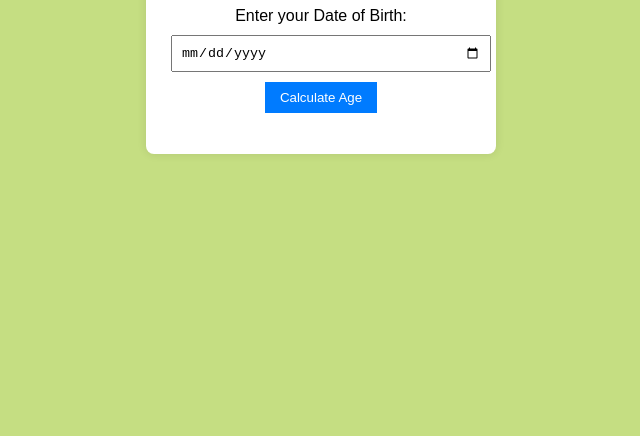
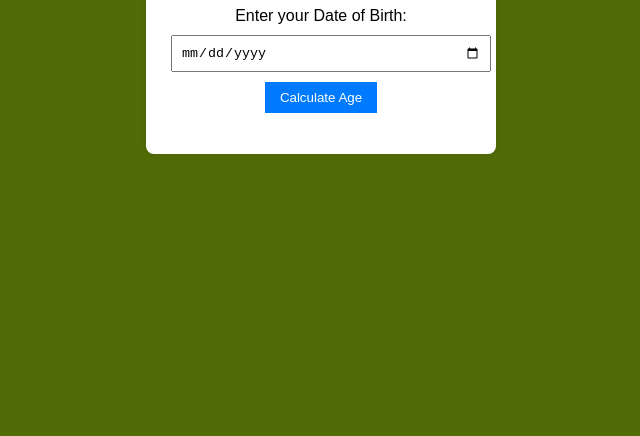
Before and after one commit to uddavdhakal190/Age_Calculator, a plain HTML site: page index.html in a window 1280 px wide. Shown: the part 380-816 px from the top of the page, without its empty margins (319-959 px from the left). Drawn offline with Linux system fonts and the light colour scheme.

Commit message:
Change background color of the page

```diff
--- a/style.css
+++ b/style.css
@@ -1,6 +1,6 @@
 body {
     font-family: Arial, sans-serif;
-    background-color: #c5de82;
+    background-color: #516c07;
     height: 100vh;
     display: flex;
     justify-content: center;
```
